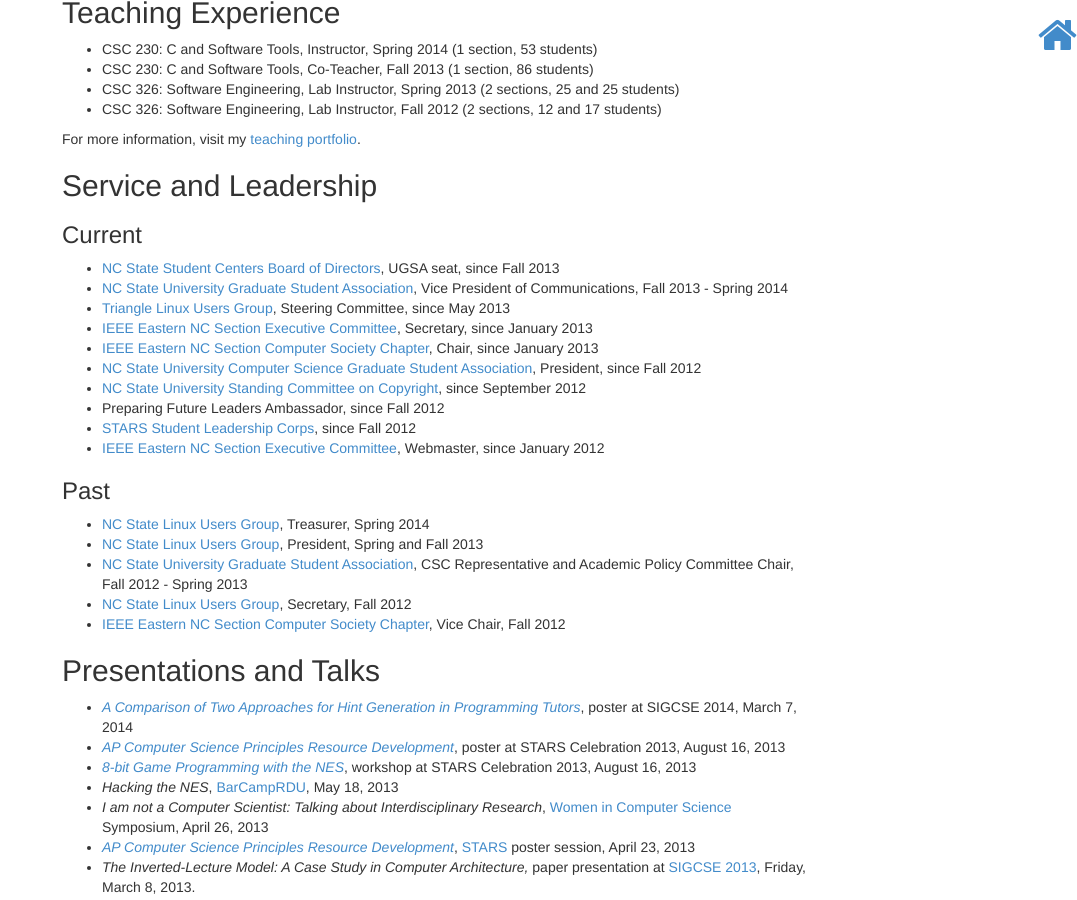
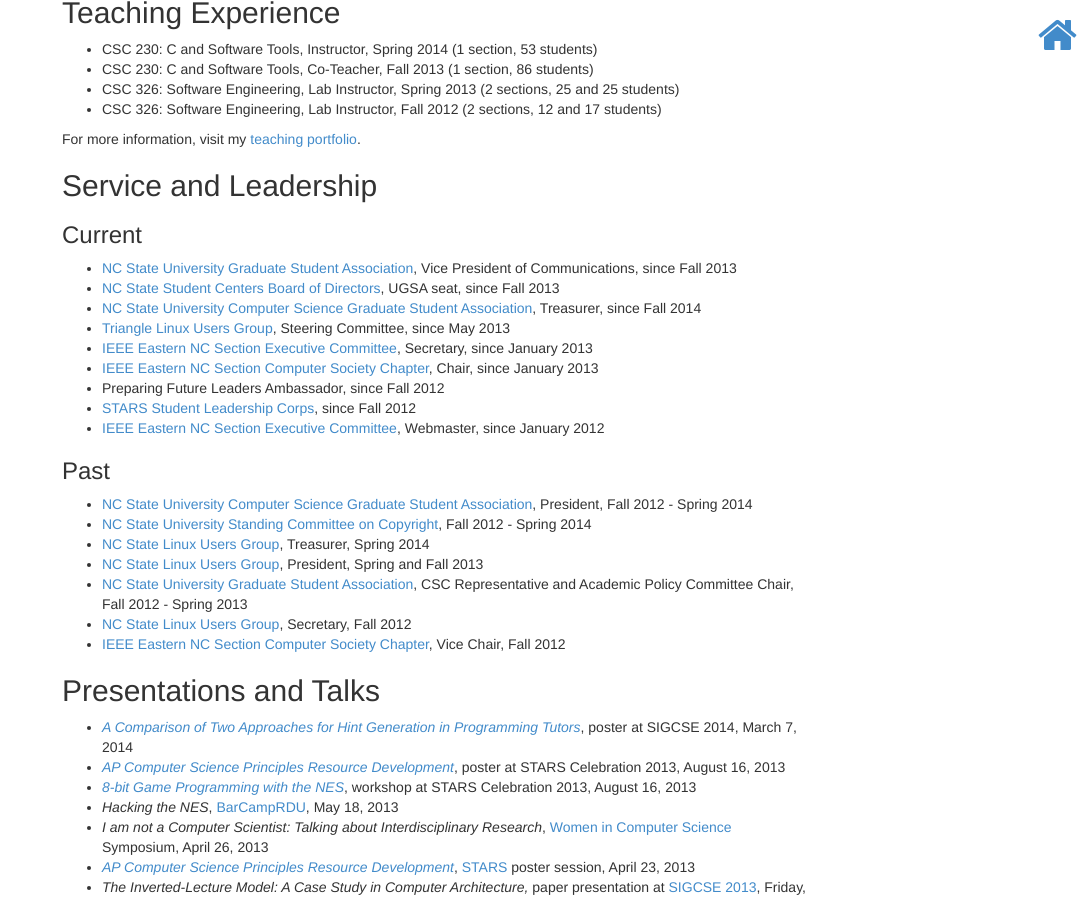
Before and after one commit to isharacomix/oldsite, a Jekyll site: the page built from cv.md, in a window 1280 px wide and 900 px high, scrolled down 1329 px. Shown: the whole window, without its empty margins (203-1280 px from the left). Built offline with Jekyll 4.4.1, drawn with Linux system fonts in a browser that asks for light colours; Markdown is read by kramdown in place of the engine named in the settings.

Commit message:
Updating otther service positions.

```diff
--- a/cv.md
+++ b/cv.md
@@ -70,18 +70,19 @@ For more information, visit my [teaching portfolio]({{ site.baseurl }}teaching).
 Service and Leadership
 ----------------------
 ### Current
+ * [NC State University Graduate Student Association](http://ugsa.ncsu.edu), Vice President of Communications, since Fall 2013
  * [NC State Student Centers Board of Directors](http://www.ncsu.edu/student_center/bod/), UGSA seat, since Fall 2013
- * [NC State University Graduate Student Association](http://ugsa.ncsu.edu), Vice President of Communications, Fall 2013 - Spring 2014
+ * [NC State University Computer Science Graduate Student Association](http://ncsu.orgsync.com/org/cscgsa), Treasurer, since Fall 2014
  * [Triangle Linux Users Group](http://trilug.org), Steering Committee, since May 2013
  * [IEEE Eastern NC Section Executive Committee](http://sites.ieee.org/encs/), Secretary, since January 2013
  * [IEEE Eastern NC Section Computer Society Chapter](http://sites.ieee.org/encs/computer), Chair, since January 2013
- * [NC State University Computer Science Graduate Student Association](http://ncsu.orgsync.com/org/cscgsa), President, since Fall 2012
- * [NC State University Standing Committee on Copyright](http://www.provost.ncsu.edu/governance/standing-committees/copyright/), since September 2012
  * Preparing Future Leaders Ambassador, since Fall 2012
  * [STARS Student Leadership Corps](http://stars.csc.ncsu.edu/), since Fall 2012
  * [IEEE Eastern NC Section Executive Committee](http://sites.ieee.org/encs/), Webmaster, since January 2012
 
 ### Past
+ * [NC State University Computer Science Graduate Student Association](http://ncsu.orgsync.com/org/cscgsa), President, Fall 2012 - Spring 2014
+ * [NC State University Standing Committee on Copyright](http://www.provost.ncsu.edu/governance/standing-committees/copyright/), Fall 2012 - Spring 2014
  * [NC State Linux Users Group](http://lug.ncsu.edu), Treasurer, Spring 2014
  * [NC State Linux Users Group](http://lug.ncsu.edu), President, Spring and Fall 2013
  * [NC State University Graduate Student Association](http://ugsa.ncsu.edu), CSC Representative and Academic Policy Committee Chair, Fall 2012 - Spring 2013
```
